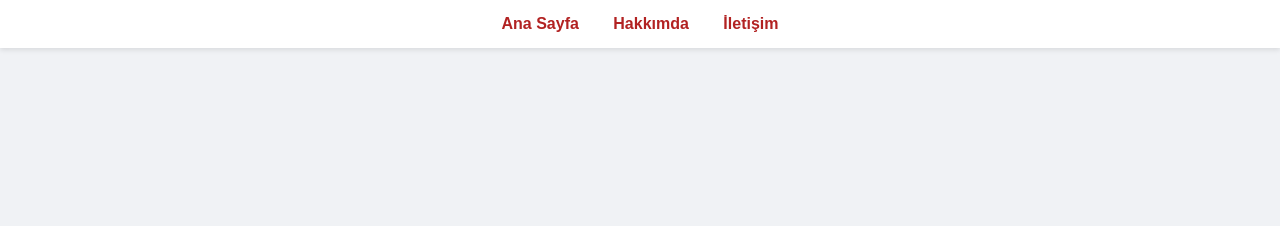
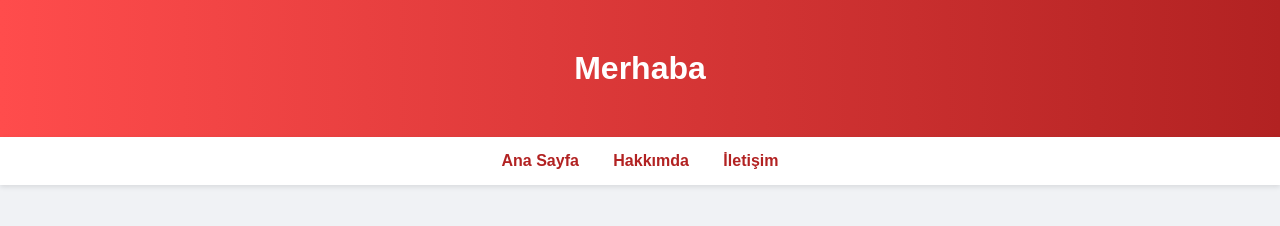
Before and after one commit to beratyilmaz48/beratyilmaz, a plain HTML site: page index.html in a window 1280 px wide. Drawn offline with Linux system fonts and the light colour scheme.

Commit message:
Update index.html

```diff
--- a/index.html
+++ b/index.html
@@ -12,9 +12,19 @@
         background-color: #f0f2f5;
         color: #333;
     }
+    header {
+        background: linear-gradient(to right, #FF4C4C, #B22222);
+        color: white;
+        text-align: center;
+        padding: 50px 20px;
+        position: relative;
+    }
+    header h1 {
+        margin: 0;
+        font-size: 2em;
+    }
     nav {
         text-align: center;
-        padding: 15px 0;
         background-color: #fff;
         position: sticky;
         top: 0;
@@ -26,6 +36,8 @@
         color: #B22222;
         margin: 0 15px;
         font-weight: bold;
+        display: inline-block;
+        padding: 15px 0;
         cursor: pointer;
     }
     nav a:hover {
@@ -60,10 +72,17 @@
             font-size: 1.3em;
             margin-bottom: 5px;
         }
+        header h1 {
+            font-size: 1.5em;
+        }
     }
 </style>
 </head>
 <body>
+
+<header>
+    <h1>Merhaba</h1>
+</header>
 
 <nav>
     <a onclick="showSection('anasayfa')">Ana Sayfa</a>
```
